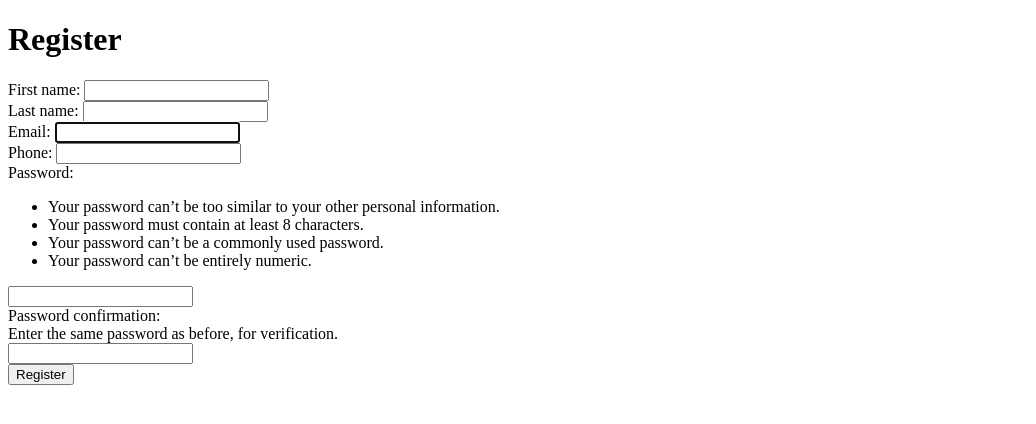
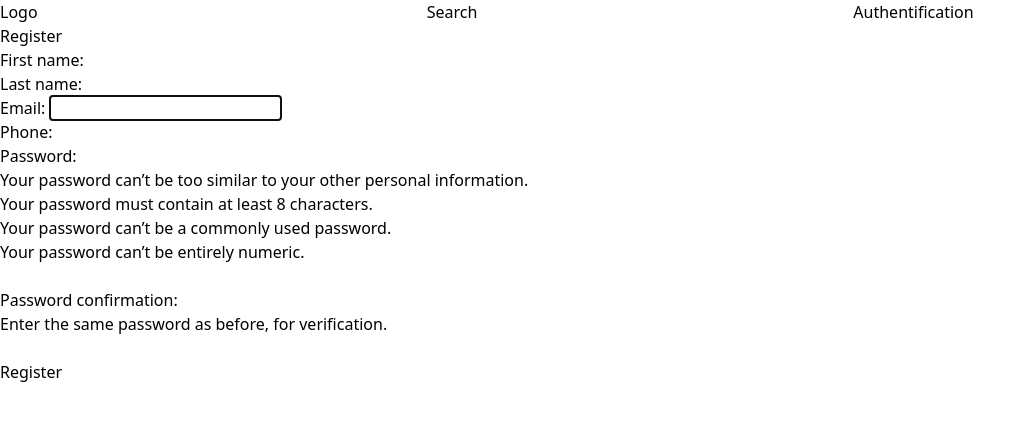
Before and after one commit to lucasarge/tutoring, a Django app: page /users/register/ in a window 1280 px wide. Shown: the top 424 px of the page, without its empty margins (0-1036 px from the left). Run offline with Django 5.2, Linux system fonts and the light colour scheme.

Commit message:
Installed TailwindCSS. Need to update README.

```diff
--- a/clarity/clarity/settings.py
+++ b/clarity/clarity/settings.py
@@ -56,7 +56,7 @@ ROOT_URLCONF = 'clarity.urls'
 TEMPLATES = [
     {
         'BACKEND': 'django.template.backends.django.DjangoTemplates',
-        'DIRS': ['templates'],
+        'DIRS': [ BASE_DIR / 'templates'],
         'APP_DIRS': True,
         'OPTIONS': {
             'context_processors': [
@@ -121,6 +121,4 @@ USE_TZ = True
 
 STATIC_URL = 'static/'
 
-STATICFILES_DIRS = [
-    os.path.join(BASE_DIR)
-]
+STATICFILES_DIRS = [ BASE_DIR / 'static']
--- /dev/null
+++ b/clarity/static/dist/styles.css
@@ -0,0 +1,221 @@
+/*! tailwindcss v4.2.4 | MIT License | https://tailwindcss.com */
+@layer properties;
+@layer theme, base, components, utilities;
+@layer theme {
+  :root, :host {
+    --font-sans: ui-sans-serif, system-ui, sans-serif, "Apple Color Emoji",
+      "Segoe UI Emoji", "Segoe UI Symbol", "Noto Color Emoji";
+    --font-mono: ui-monospace, SFMono-Regular, Menlo, Monaco, Consolas, "Liberation Mono",
+      "Courier New", monospace;
+    --color-amber-50: oklch(98.7% 0.022 95.277);
+    --color-amber-200: oklch(92.4% 0.12 95.746);
+    --default-font-family: var(--font-sans);
+    --default-mono-font-family: var(--font-mono);
+  }
+}
+@layer base {
+  *, ::after, ::before, ::backdrop, ::file-selector-button {
+    box-sizing: border-box;
+    margin: 0;
+    padding: 0;
+    border: 0 solid;
+  }
+  html, :host {
+    line-height: 1.5;
+    -webkit-text-size-adjust: 100%;
+    tab-size: 4;
+    font-family: var(--default-font-family, ui-sans-serif, system-ui, sans-serif, "Apple Color Emoji", "Segoe UI Emoji", "Segoe UI Symbol", "Noto Color Emoji");
+    font-feature-settings: var(--default-font-feature-settings, normal);
+    font-variation-settings: var(--default-font-variation-settings, normal);
+    -webkit-tap-highlight-color: transparent;
+  }
+  hr {
+    height: 0;
+    color: inherit;
+    border-top-width: 1px;
+  }
+  abbr:where([title]) {
+    -webkit-text-decoration: underline dotted;
+    text-decoration: underline dotted;
+  }
+  h1, h2, h3, h4, h5, h6 {
+    font-size: inherit;
+    font-weight: inherit;
+  }
+  a {
+    color: inherit;
+    -webkit-text-decoration: inherit;
+    text-decoration: inherit;
+  }
+  b, strong {
+    font-weight: bolder;
+  }
+  code, kbd, samp, pre {
+    font-family: var(--default-mono-font-family, ui-monospace, SFMono-Regular, Menlo, Monaco, Consolas, "Liberation Mono", "Courier New", monospace);
+    font-feature-settings: var(--default-mono-font-feature-settings, normal);
+    font-variation-settings: var(--default-mono-font-variation-settings, normal);
+    font-size: 1em;
+  }
+  small {
+    font-size: 80%;
+  }
+  sub, sup {
+    font-size: 75%;
+    line-height: 0;
+    position: relative;
+    vertical-align: baseline;
+  }
+  sub {
+    bottom: -0.25em;
+  }
+  sup {
+    top: -0.5em;
+  }
+  table {
+    text-indent: 0;
+    border-color: inherit;
+    border-collapse: collapse;
+  }
+  :-moz-focusring {
+    outline: auto;
+  }
+  progress {
+    vertical-align: baseline;
+  }
+  summary {
+    display: list-item;
+  }
+  ol, ul, menu {
+    list-style: none;
+  }
+  img, svg, video, canvas, audio, iframe, embed, object {
+    display: block;
+    vertical-align: middle;
+  }
+  img, video {
+    max-width: 100%;
+    height: auto;
+  }
+  button, input, select, optgroup, textarea, ::file-selector-button {
+    font: inherit;
+    font-feature-settings: inherit;
+    font-variation-settings: inherit;
+    letter-spacing: inherit;
+    color: inherit;
+    border-radius: 0;
+    background-color: transparent;
+    opacity: 1;
+  }
+  :where(select:is([multiple], [size])) optgroup {
+    font-weight: bolder;
+  }
+  :where(select:is([multiple], [size])) optgroup option {
+    padding-inline-start: 20px;
+  }
+  ::file-selector-button {
+    margin-inline-end: 4px;
+  }
+  ::placeholder {
+    opacity: 1;
+  }
+  @supports (not (-webkit-appearance: -apple-pay-button))  or (contain-intrinsic-size: 1px) {
+    ::placeholder {
+      color: currentcolor;
+      @supports (color: color-mix(in lab, red, red)) {
+        color: color-mix(in oklab, currentcolor 50%, transparent);
+      }
+    }
+  }
+  textarea {
+    resize: vertical;
+  }
+  ::-webkit-search-decoration {
+    -webkit-appearance: none;
+  }
+  ::-webkit-date-and-time-value {
+    min-height: 1lh;
+    text-align: inherit;
+  }
+  ::-webkit-datetime-edit {
+    display: inline-flex;
+  }
+  ::-webkit-datetime-edit-fields-wrapper {
+    padding: 0;
+  }
+  ::-webkit-datetime-edit, ::-webkit-datetime-edit-year-field, ::-webkit-datetime-edit-month-field, ::-webkit-datetime-edit-day-field, ::-webkit-datetime-edit-hour-field, ::-webkit-datetime-edit-minute-field, ::-webkit-datetime-edit-second-field, ::-webkit-datetime-edit-millisecond-field, ::-webkit-datetime-edit-meridiem-field {
+    padding-block: 0;
+  }
+  ::-webkit-calendar-picker-indicator {
+    line-height: 1;
+  }
+  :-moz-ui-invalid {
+    box-shadow: none;
+  }
+  button, input:where([type="button"], [type="reset"], [type="submit"]), ::file-selector-button {
+    appearance: button;
+  }
+  ::-webkit-inner-spin-button, ::-webkit-outer-spin-button {
+    height: auto;
+  }
+  [hidden]:where(:not([hidden="until-found"])) {
+    display: none !important;
+  }
+}
+@layer utilities {
+  .static {
+    position: static;
+  }
+  .block {
+    display: block;
+  }
+  .grid {
+    display: grid;
+  }
+  .table {
+    display: table;
+  }
+  .border-collapse {
+    border-collapse: collapse;
+  }
+  .resize {
+    resize: both;
+  }
+  .grid-cols-3 {
+    grid-template-columns: repeat(3, minmax(0, 1fr));
+  }
+  .border {
+    border-style: var(--tw-border-style);
+    border-width: 1px;
+  }
+  .text-amber-50 {
+    color: var(--color-amber-50);
+  }
+  .text-amber-200 {
+    color: var(--color-amber-200);
+  }
+  .underline {
+    text-decoration-line: underline;
+  }
+  .outline {
+    outline-style: var(--tw-outline-style);
+    outline-width: 1px;
+  }
+}
+@property --tw-border-style {
+  syntax: "*";
+  inherits: false;
+  initial-value: solid;
+}
+@property --tw-outline-style {
+  syntax: "*";
+  inherits: false;
+  initial-value: solid;
+}
+@layer properties {
+  @supports ((-webkit-hyphens: none) and (not (margin-trim: inline))) or ((-moz-orient: inline) and (not (color:rgb(from red r g b)))) {
+    *, ::before, ::after, ::backdrop {
+      --tw-border-style: solid;
+      --tw-outline-style: solid;
+    }
+  }
+}
--- /dev/null
+++ b/clarity/static/src/styles.css
@@ -0,0 +1 @@
+@import "tailwindcss"
--- a/clarity/templates/layout.html
+++ b/clarity/templates/layout.html
@@ -4,10 +4,15 @@
 <head>
     <meta charset="UTF-8">
     <meta name="viewport" content="width=device-width, initial-scale=1.0">
+    <link rel="stylesheet" href="{% static 'dist/styles.css' %}">
     <title>{% block title %}{% endblock %} - Clarity Tutoring</title>
 </head>
 <body>
-    <nav></nav>
+    <nav class="grid-cols-3 grid">
+        <h2 class="">Logo</h2>
+        <h2>Search</h2>
+        <h2>Authentification</h2>
+    </nav>
     <div class="content">{% block content %}{% endblock %}</div>
 </body>
 </html>
--- a/package.json
+++ b/package.json
@@ -2,5 +2,8 @@
   "dependencies": {
     "@tailwindcss/cli": "^4.2.4",
     "tailwindcss": "^4.2.4"
+  },
+  "scripts": {
+    "watch:css":"npx @tailwindcss/cli -i ./clarity/static/src/styles.css -o ./clarity/static/dist/styles.css --watch"
   }
 }
```
